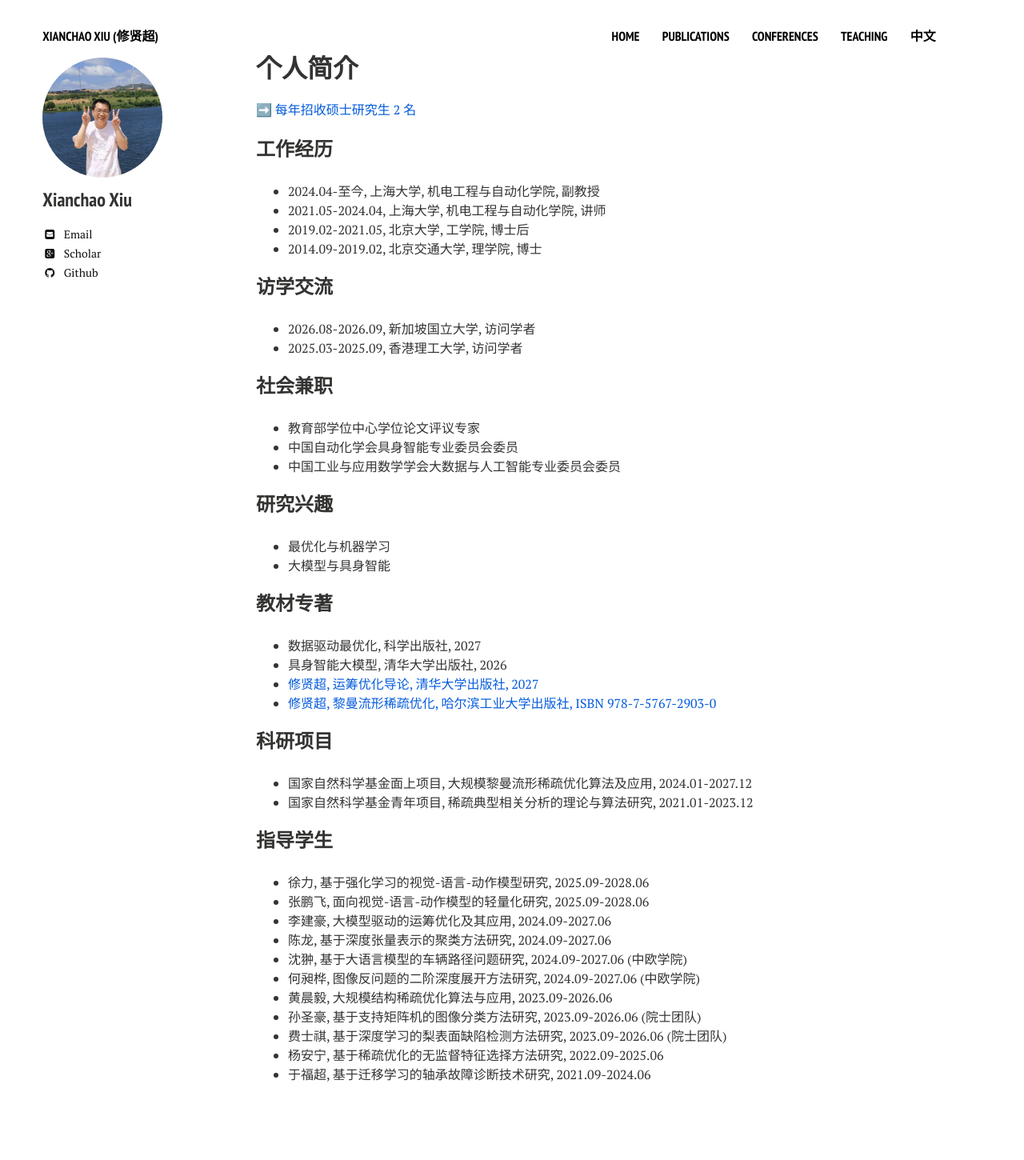
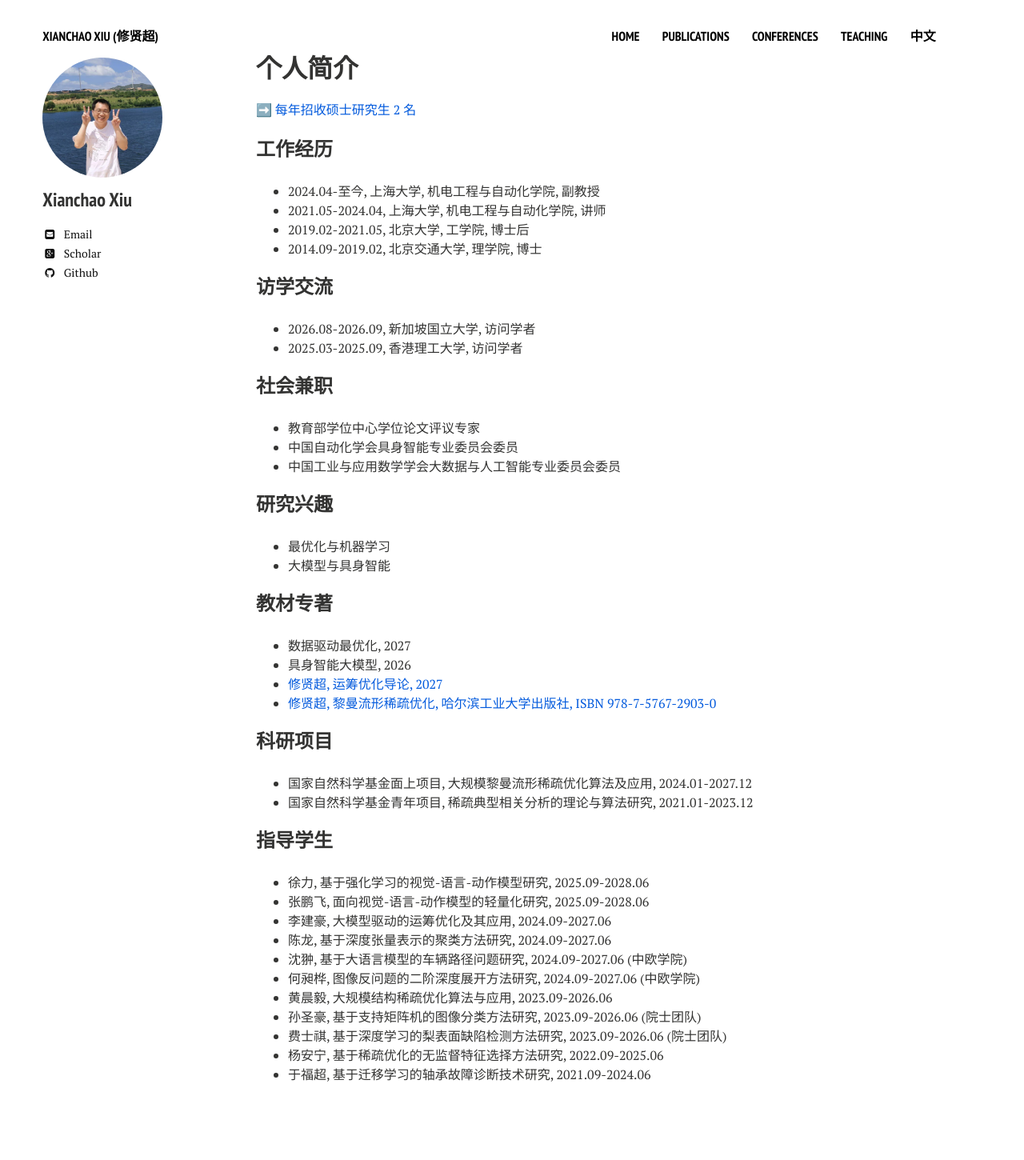
Before and after one commit to xianchaoxiu/xianchaoxiu.github.io, a Jekyll site: the page built from chinese/index.md, in a window 1280 px wide. Shown: the whole page at 80% size. Built offline with Jekyll 4.4.1, drawn with Linux system fonts in a browser that asks for light colours; nearby versions of some CDN libraries.

Commit message:
Update index.md

```diff
--- a/chinese/index.md
+++ b/chinese/index.md
@@ -34,9 +34,9 @@ share: false
 
 
 ### 教材专著
-* 数据驱动最优化, 科学出版社, 2027 <br>
-* 具身智能大模型, 清华大学出版社, 2026 <br>
-* <a href="https://xianchaoxiu.github.io/chinese/book/OR/" class="textlink" target="_blank">修贤超, 运筹优化导论, 清华大学出版社, 2027</a> <br>
+* 数据驱动最优化, 2027 <br>
+* 具身智能大模型, 2026 <br>
+* <a href="https://xianchaoxiu.github.io/chinese/book/OR/" class="textlink" target="_blank">修贤超, 运筹优化导论, 2027</a> <br>
 * <a href="https://xianchaoxiu.github.io/chinese/book/OPT/" class="textlink" target="_blank">修贤超, 黎曼流形稀疏优化, 哈尔滨工业大学出版社, ISBN  978-7-5767-2903-0</a> <br>
 
 
```
